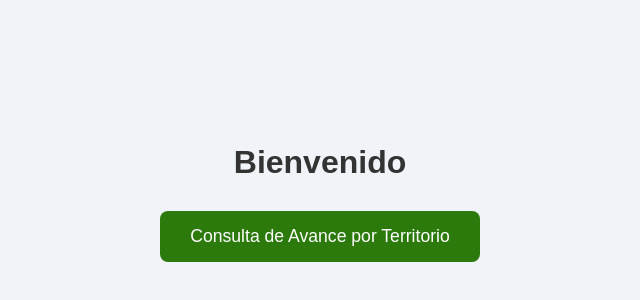
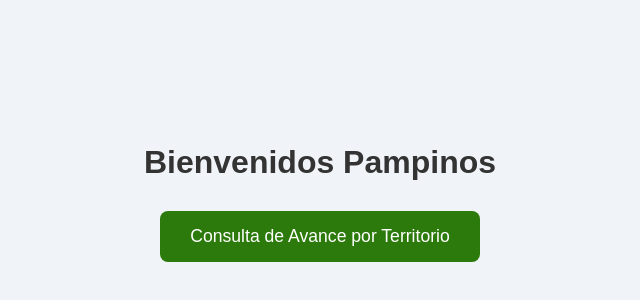
Before and after one commit to elpampino/predicacion, a plain HTML site: page index.html in a window 1280 px wide. Shown: the part 208-508 px from the top of the page, without its empty margins (320-960 px from the left). Drawn offline with Linux system fonts and the light colour scheme.

Commit message:
Update index.html

```diff
--- a/index.html
+++ b/index.html
@@ -38,7 +38,7 @@
 </head>
 <body>
 
-  <h1>Bienvenido</h1>
+  <h1>Bienvenidos Pampinos</h1>
   <a class="boton" href="consulta.html">Consulta de Avance por Territorio</a>
 
 </body>
```
